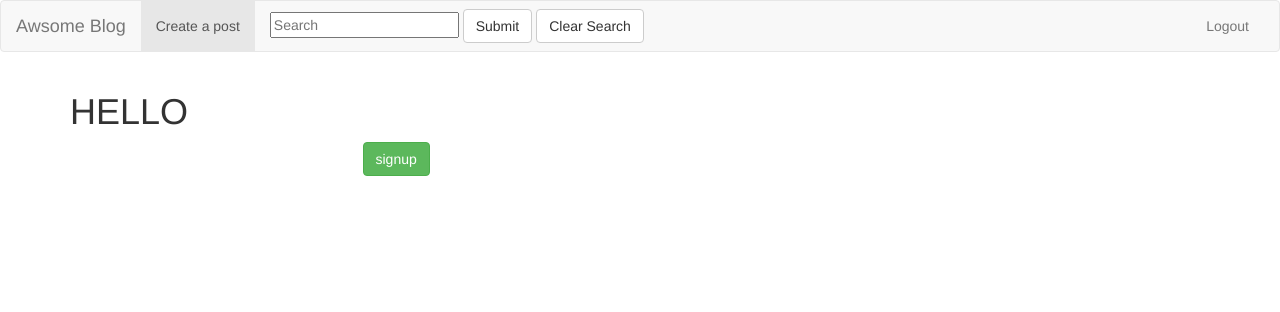
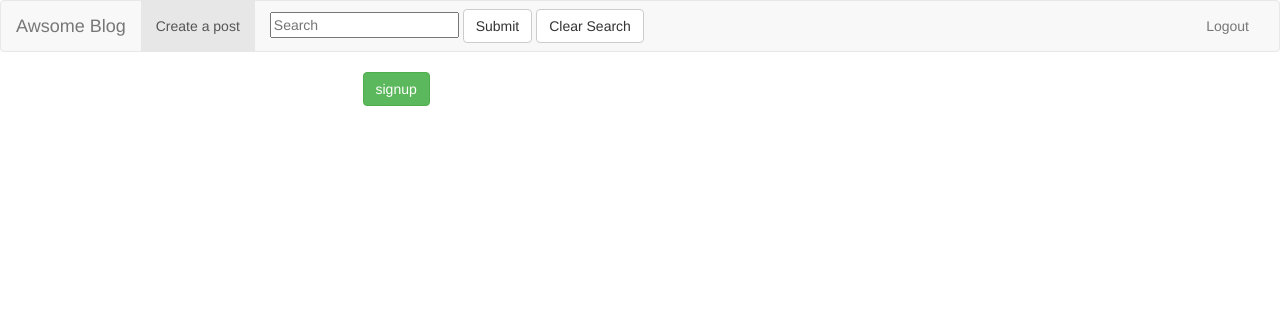
Before and after one commit to haya93/blog2, a Django app: template posts/templates/signup.html in a window 1280 px wide. Shown: the top 312 px of the page. Run offline with Django 3.2, Linux system fonts and the light colour scheme; the template is opened without the code that fills it, so the values that code supplies are empty; some libraries are stand-ins or nearby versions.

```diff
--- a/posts/templates/base.html
+++ b/posts/templates/base.html
@@ -19,7 +19,7 @@
 {% include 'navbar.html' %}
 {% include 'messages.html' %}
 <div class="container content">
- <h1>HELLO</h1>
+
 
 {% block content %}
 
```
Also changed, not shown: 1 other file.
